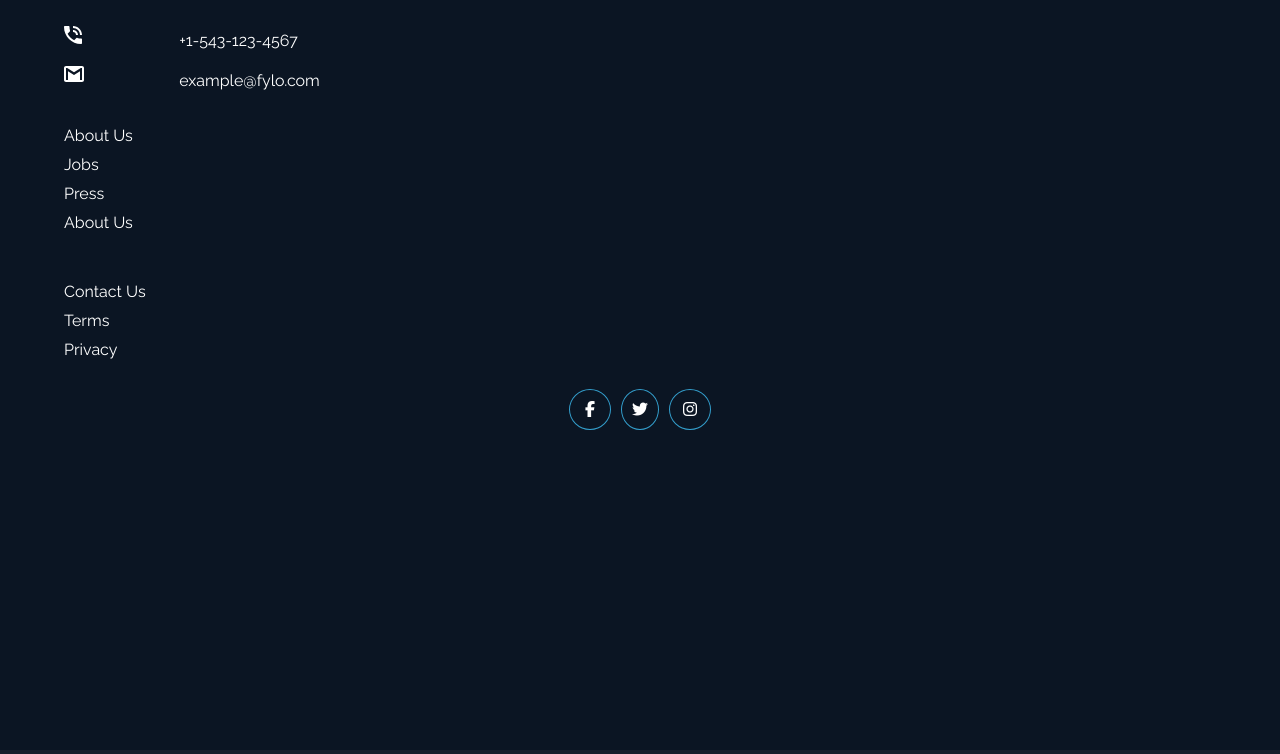
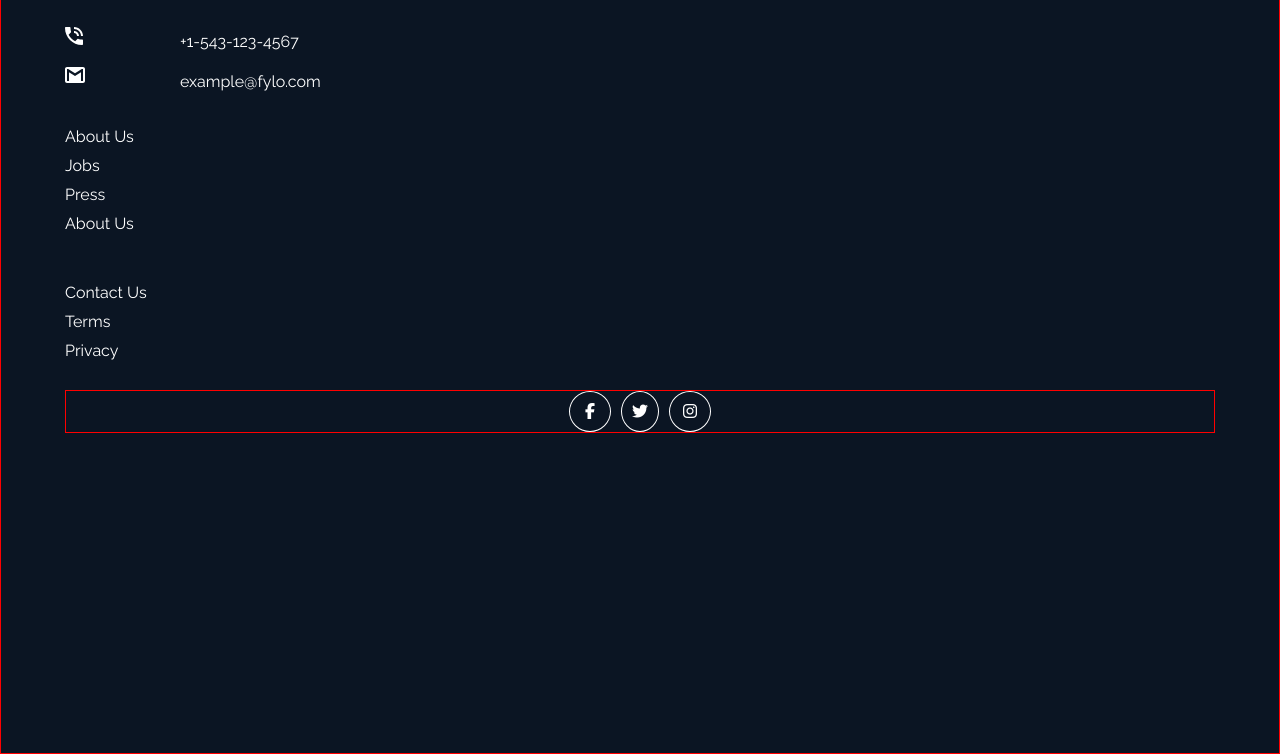
Before and after one commit to rashidali001/fylo-dark-theme-landing-page-master, a plain HTML site: page index.html in a window 1280 px wide. Shown: the part 2918-3672 px from the top of the page. Drawn offline with Linux system fonts and the light colour scheme.

Commit message:
dark theme landing page

```diff
--- a/main.css
+++ b/main.css
@@ -259,10 +259,11 @@ img.quotes{
 footer{
     background-color: hsl(216, 53%, 9%);
     position: relative;
-    padding: 45% 5%;
+    padding: 45% 5% 7% 5%;
     display: flex;
     flex-direction: column;
     color: hsl(0, 0%, 100%);
+    border: 1px solid red;
 }
 @media(min-width: 800px)
 {
@@ -304,8 +305,6 @@ div.newsletter form > input:nth-child(2)
     background-color: hsl(198, 60%, 50%);
     color: hsl(0, 0%, 100%);
 
-}
-div.newsletter > h3{
 }
 div.newsletter > p:nth-child(2){
     font-size: 14px;
@@ -369,11 +368,12 @@ div.links{
     grid-template-columns: auto auto auto;
     justify-content: center;
     grid-gap: 10px;
+    border: 1px solid red;
 }
 
 div.links > a{
     padding: 10px;
-    border: 1px solid hsl(198, 60%, 50%);
+    border: 1px solid hsl(0, 0%, 100%);
     border-radius:50%;
     color: hsl(0, 0%, 100%);
 }
```
Also changed, not shown: index.html (+0 -4 lines).
